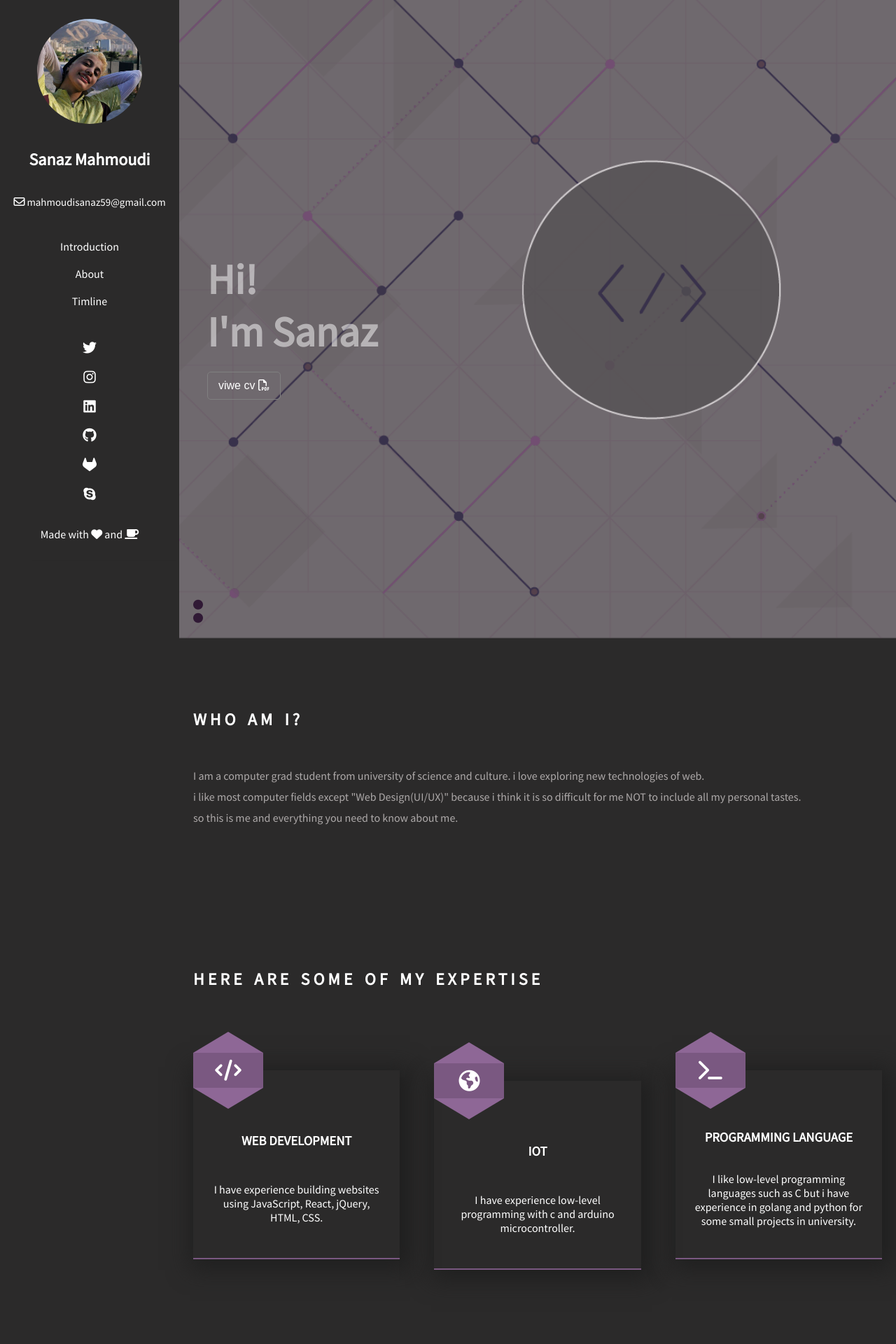
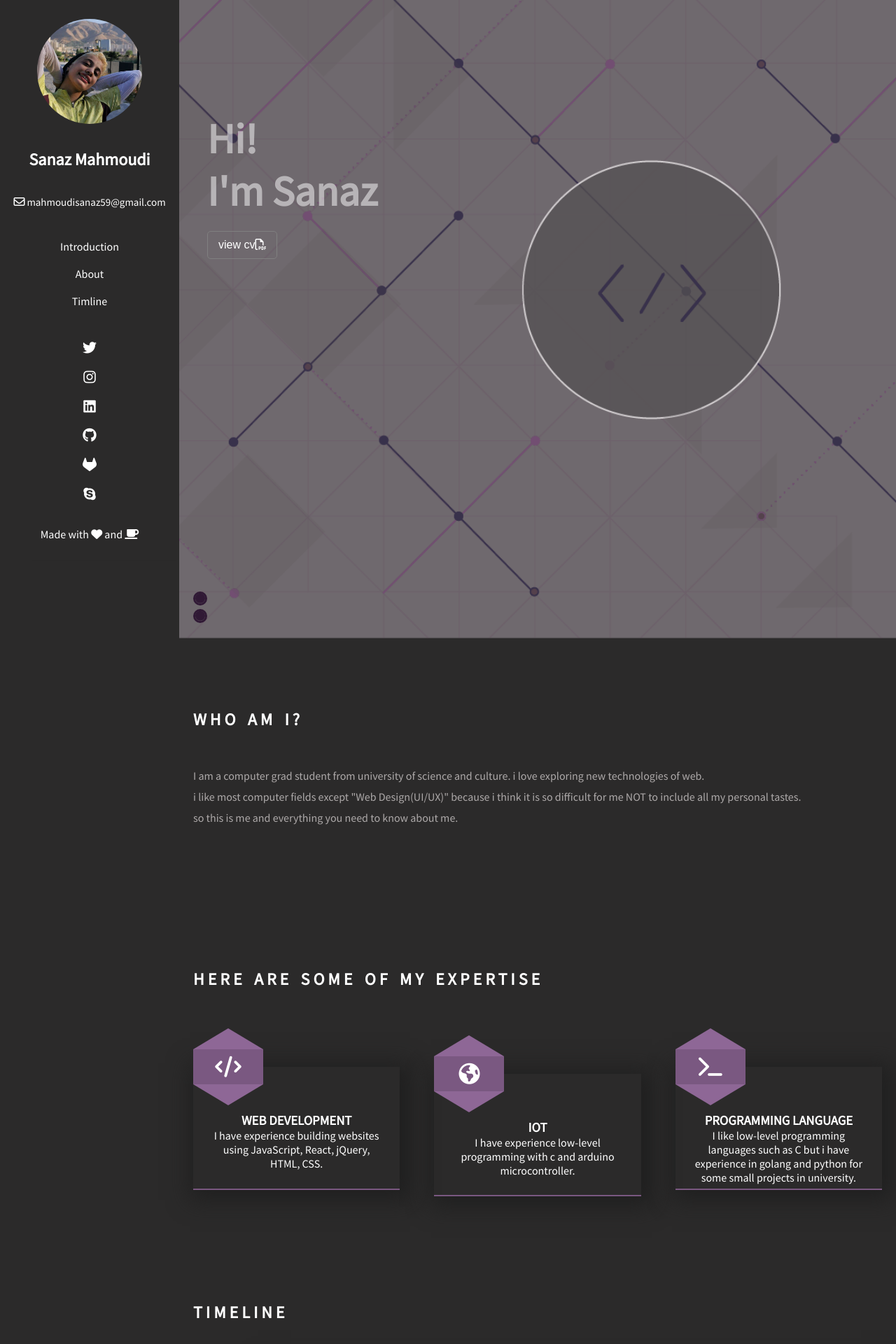
Before and after one commit to satanmourner/My-Portfolio-Website, a React (Create React App) app: page / in a window 1280 px wide. Shown: the top 1920 px of the page at 70% size. Built offline with nearby package versions, Linux system fonts and the light colour scheme.

Commit message:
some changes for style

```diff
--- a/src/components/Slider.jsx
+++ b/src/components/Slider.jsx
@@ -1,7 +1,5 @@
 import React, { Component } from 'react';
 import './section-slider.css';
-
-var slideIndex = 1;
 
 export default class Slider extends React.Component {
   constructor(props) {
@@ -16,7 +14,7 @@ export default class Slider extends React.Component {
       slide[i].dis = false;
       if(event.target === this.refSlide[i]) {
        slide[i].dis = true;
-       this.setState({show: this.state.show.concat(slide[i].dis)})
+         this.setState({})
       }
     }
   }
@@ -51,7 +49,7 @@ const slide = [
     dis: true,
     h1: <h1>Hi! <br /> i'm Sanaz</h1>,
     href: "https://docs.google.com/document/d/1sI9rfUIGP4uDuwhj3bFge--Iq4OdHMtgD4lJgey2-BU/edit?usp=sharing",
-    content: "viwe cv",
+    content: "view cv",
     i: "far fa-file-pdf"
   },
   {
--- a/src/components/aside.css
+++ b/src/components/aside.css
@@ -1,4 +1,4 @@
-aside {width: 20%;}
+aside {flex: 20%;}
 
 div.aside-container {
   width: 20%;
@@ -44,7 +44,7 @@ div.content-scroll > a::before { /*impo*/
   content: "";
   position: absolute;
   bottom: 0;
-  width: 100%;
+  flex: 100%;
   height: 1px;
   background: rgb(209, 186, 214);
   visibility: hidden;
@@ -79,7 +79,7 @@ div.icons > a {
 div.icons > a::before {
   content: "";
   position: absolute;
-  width: 100%;
+  flex: 100%;
   bottom: 0;
   height: 1px;
   background: rgb(209, 186, 214);
--- a/src/components/intro-about.css
+++ b/src/components/intro-about.css
@@ -1,12 +1,12 @@
 div.about, div.timeline {
-  width: 100%;
+  flex: 100%;
   padding: 50px 20px;
   display: flex;
   flex-direction: column;
 }
 
 div.intro {
-  width: 100%;
+  flex: 100%;
   padding: 50px 20px;
   display: flex;
   flex-direction: column;
@@ -41,7 +41,7 @@ div.intro-container > p {
 }
 
 div.about-container {
-  width: 100%;
+  flex: 100%;
   height: 300px;
   display: flex;
   flex-direction: row;
--- a/src/components/section-slider.css
+++ b/src/components/section-slider.css
@@ -1,11 +1,11 @@
 section {
-  width: 80%;
+  flex: 80%;
   display: flex;
   flex-direction: column;
 }
 
 div.slider {
-  width: 100%;
+  flex: 100%;
   position: relative;
   display: flex;
   justify-content: flex-start;
@@ -17,7 +17,7 @@ img.slide-img {
 }
 
 div.slides {
-  width: 40%;
+  flex: 40%;
   height: 100%;
   position: absolute;
   z-index: 1;
@@ -30,6 +30,8 @@ div.container-slide {
   display: flex;
   flex-direction: column;
   justify-content: center;
+  transform: translateY(100px);
+  transition: .5s linear;
 }
 
 div.container-slide > h1 {
@@ -39,6 +41,11 @@ div.container-slide > h1 {
   text-transform: capitalize;
 }
 
+.container-slide > a {
+  flex: 40%;
+  text-decoration: none;
+}
+
 button.btn-slide {
   border: 1px solid gray;
   border-radius: 5px;
@@ -46,6 +53,9 @@ button.btn-slide {
   background-color: transparent;
   padding: 10px 15px;
   font-size: 16px;
+  flex: 100%;
+  display: flex;
+  justify-content: space-around;
   cursor: pointer;
 }
 
@@ -64,4 +74,6 @@ div.dot-slide > i {
   font-size: 14px;
   margin: 2.5px 0;
   color: rgb(48, 25, 53);
+  border: 3px solid rgb(48, 25, 53);
+  border-radius: 100px;
 }
--- a/src/components/timeline.css
+++ b/src/components/timeline.css
@@ -23,7 +23,7 @@ div.timeline  > h2 {
 }
 
 div.left-side {
-  width: 10%;
+  flex: 10%;
   text-align: center;
   position: relative;
 }
@@ -59,7 +59,7 @@ div.logo-timeline > i {
 }
 
 div.main-side {
-  width: 90%;
+  flex: 90%;
   padding: 25px;
   text-align: center;
   box-shadow: 5px 5px 30px 10px rgb(32, 32, 32);
```
